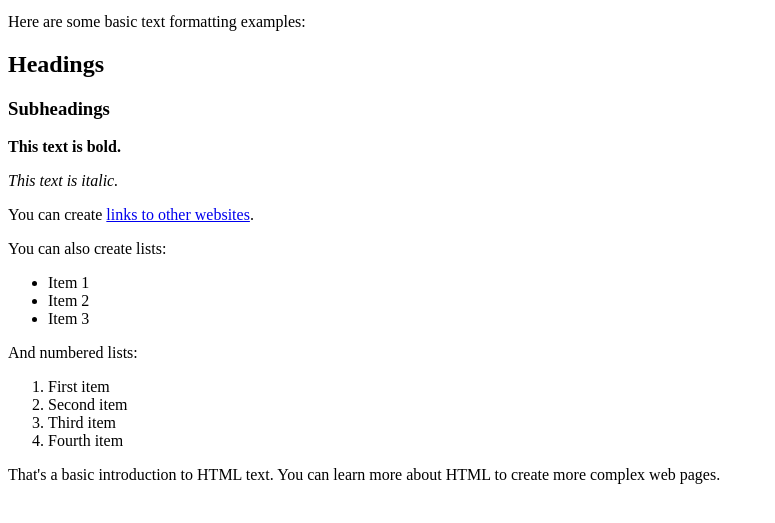
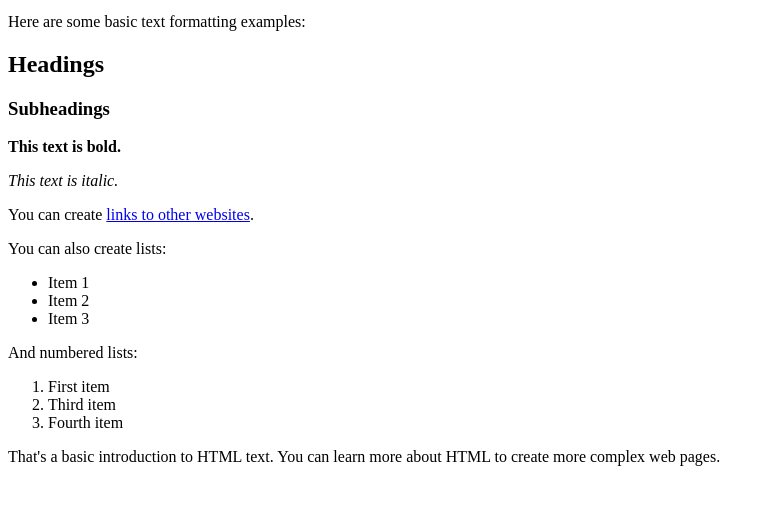
Before and after one commit to ZanileBurak/GitLesson103, a plain HTML site: page index.html in a window 1280 px wide. Shown: the part 101-624 px from the top of the page, without its empty margins (0-775 px from the left). Drawn offline with Linux system fonts and the light colour scheme.

Commit message:
this is the third commit on this branch

```diff
--- a/index.html
+++ b/index.html
@@ -26,7 +26,6 @@
     <p>And numbered lists:</p>
     <ol>
         <li>First item</li>
-        <li>Second item</li>
         <li>Third item</li>
 	<li>Fourth item</li>
     </ol>
```
